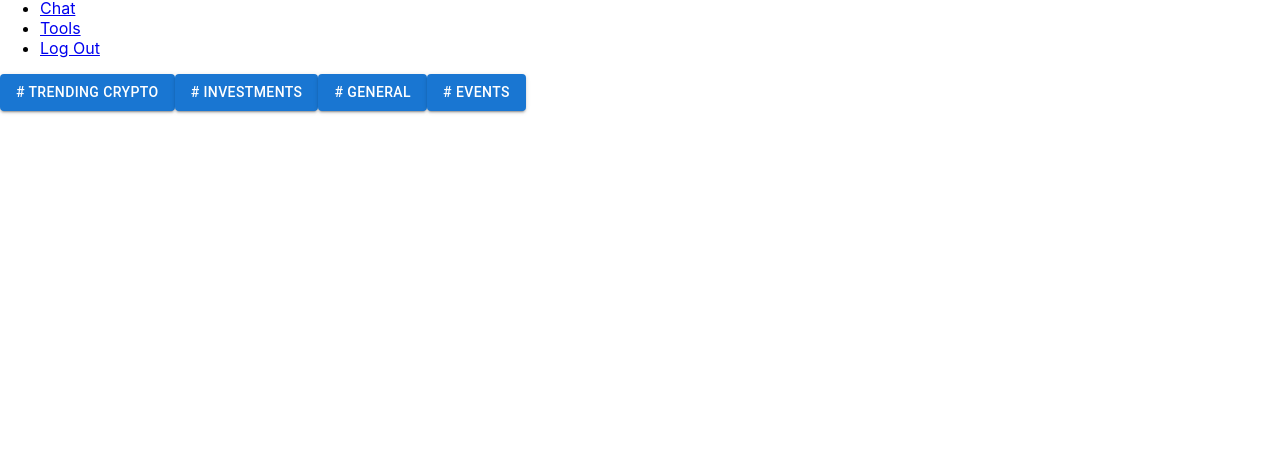
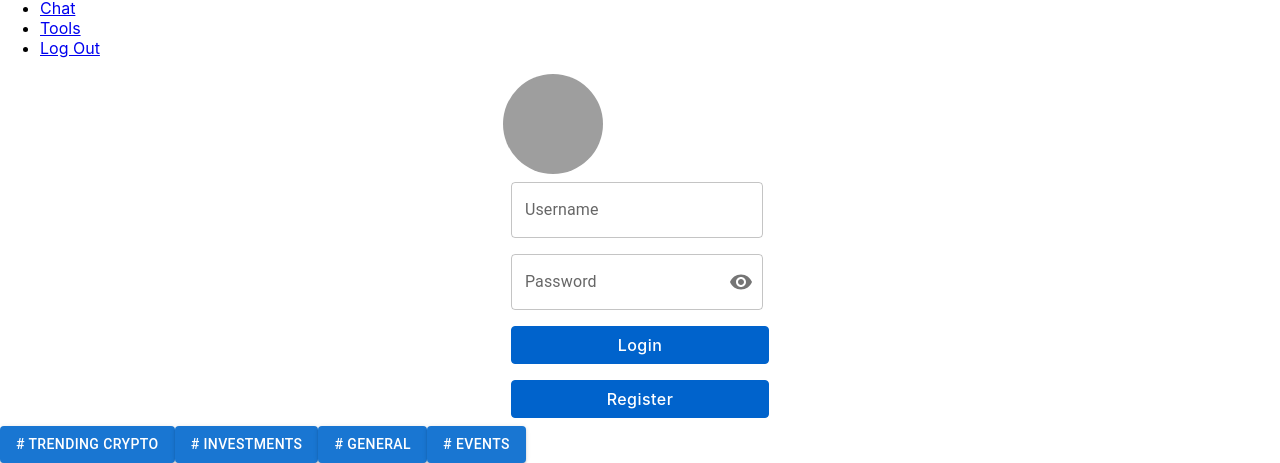
Before and after one commit to JustinMul/Krypto, a React (Create React App) app in the folder client/: page /chatRooms in a window 1280 px wide. Shown: the part 482-945 px from the top of the page. Before the commit the page ends 800 px from the top, so only its background shows below. Built offline with nearby package versions, Linux system fonts and the light colour scheme; no server answers; grey boxes are pictures that could not be loaded.

Commit message:
Add login

```diff
--- a/client/src/App.js
+++ b/client/src/App.js
@@ -5,6 +5,7 @@ import SideBarList from './components/Dashboard/SideBarList';
 import Watchlist from './components/Watchlist/Watchlist';
 import SingleCrypto from './components/singleCrypto/SingleCrypto';
 import Header from './components/Header/Header'
+import Login from './components/Login';
 
 import ChatroomList from './components/Chat/ChatroomList';
 
@@ -17,6 +18,7 @@ function App() {
     <div>
       <Header/>
       <SideBarList/>
+      <Login/>
       <Routes>
 
         <Route exact path="/dashboard/" element={<Dashboard/>}/>
--- a/client/src/components/Chat/Chatroom.js
+++ b/client/src/components/Chat/Chatroom.js
@@ -33,7 +33,7 @@ const Chatroom = (props) => {
         <button onClick={joinRoom}>Join A Room</button>
       </div>
     ) : (
-      <Chat socket={socket} username={username} room={props.roomId} />
+      <Chat socket={socket} username={username} room={props.roomId}/>
     )}
   </div>
 );
--- /dev/null
+++ b/client/src/components/Login.js
@@ -0,0 +1,143 @@
+import {React, useState} from 'react'
+import Box from '@mui/material/Box';
+import TextField from '@mui/material/TextField';
+import IconButton from '@mui/material/IconButton';
+import OutlinedInput from '@mui/material/OutlinedInput';
+import InputLabel from '@mui/material/InputLabel';
+import InputAdornment from '@mui/material/InputAdornment';
+import FormControl from '@mui/material/FormControl';
+import Visibility from '@mui/icons-material/Visibility';
+import VisibilityOff from '@mui/icons-material/VisibilityOff';
+import { styled } from '@mui/material/styles';
+import Button from '@mui/material/Button';
+import { Stack } from '@mui/material';
+import Avatar from '@mui/material/Avatar';
+
+const Login = () => {
+
+ const [values, setValues] = useState({
+   password: '',
+   showPassword: false,
+ });
+
+ const handleChange = (prop) => (event) => {
+   setValues({ ...values, [prop]: event.target.value });
+ };
+
+ const handleClickShowPassword = () => {
+   setValues({
+     ...values,
+     showPassword: !values.showPassword,
+   });
+ };
+
+ const handleMouseDownPassword = (event) => {
+   event.preventDefault();
+ };
+
+ const github = () => {
+   window.open("http://localhost:3002/dashboard", "_self");
+ };
+ // Styling for Submit Button
+
+ const BootstrapButton = styled(Button)({
+   boxShadow: 'none',
+   textTransform: 'none',
+   fontSize: 16,
+   padding: '6px 12px',
+   border: '1px solid',
+   lineHeight: 1.5,
+   backgroundColor: '#0063cc',
+   borderColor: '#0063cc',
+   fontFamily: [
+     '-apple-system',
+     'BlinkMacSystemFont',
+     '"Segoe UI"',
+     'Roboto',
+     '"Helvetica Neue"',
+     'Arial',
+     'sans-serif',
+     '"Apple Color Emoji"',
+     '"Segoe UI Emoji"',
+     '"Segoe UI Symbol"',
+   ].join(','),
+   '&:hover': {
+     backgroundColor: '#0069d9',
+     borderColor: '#0062cc',
+     boxShadow: 'none',
+   },
+   '&:active': {
+     boxShadow: 'none',
+     backgroundColor: '#0062cc',
+     borderColor: '#005cbf',
+   },
+   '&:focus': {
+     boxShadow: '0 0 0 0.2rem rgba(0,123,255,.5)',
+   },
+ });
+ return (
+   <Stack
+     direction="row"
+     justifyContent="center"
+     alignItems="center"
+     spacing={2}
+   >
+     <Box
+       component="form"
+       sx={{
+         '& .MuiTextField-root': { m: 1, width: '25ch' },
+       }}
+       noValidate
+       autoComplete="off"
+     >
+       <Avatar
+       alt="Remy Sharp"
+       src=" https://pickaface.net/gallery/avatar/20160625_050020_889_FAKE.png"
+       sx={{ width: 100, height: 100 }}
+       />
+       <div>
+         <TextField
+           id="outlined-required"
+           label="Username"
+         />
+       </div>
+       <div>
+         <FormControl sx={{ m: 1, width: '25ch' }} variant="outlined">
+           <InputLabel htmlFor="outlined-adornment-password">Password</InputLabel>
+           <OutlinedInput
+             id="outlined-adornment-password"
+             type={values.showPassword ? 'text' : 'password'}
+             value={values.password}
+             onChange={handleChange('password')}
+             endAdornment={
+               <InputAdornment position="end">
+                 <IconButton
+                   aria-label="toggle password visibility"
+                   onClick={handleClickShowPassword}
+                   onMouseDown={handleMouseDownPassword}
+                   edge="end"
+                 >
+                   {values.showPassword ? <VisibilityOff /> : <Visibility />}
+                 </IconButton>
+               </InputAdornment>
+             }
+             label="Password"
+           />
+         </FormControl>
+       </div>
+       <div>
+         <BootstrapButton sx={{ m: 1, width: '25ch' }} variant="contained" disableRipple onClick={github}>
+           Login
+         </BootstrapButton>
+       </div>
+       <div>
+         <BootstrapButton sx={{ m: 1, width: '25ch' }} variant="contained" disableRipple>
+           Register
+         </BootstrapButton>
+       </div>
+     </Box>
+   </Stack>
+ );
+};
+
+export default Login;
```
